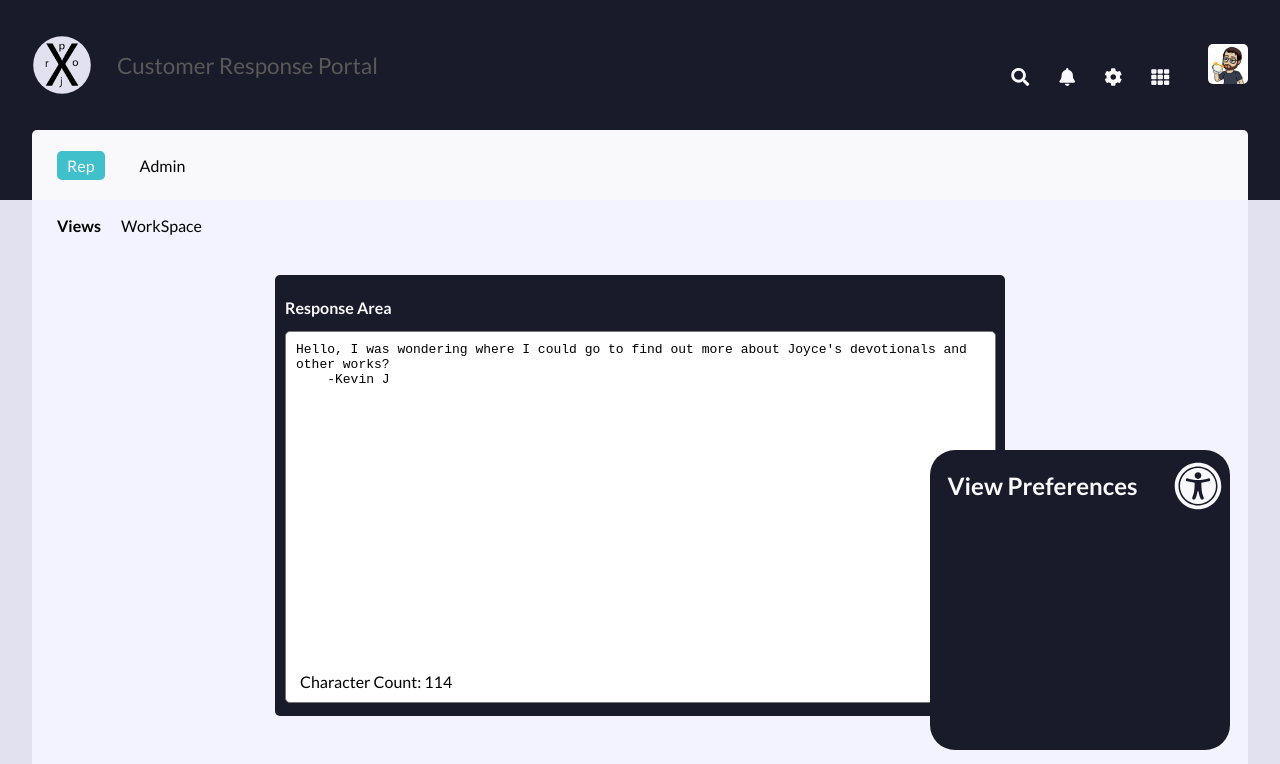
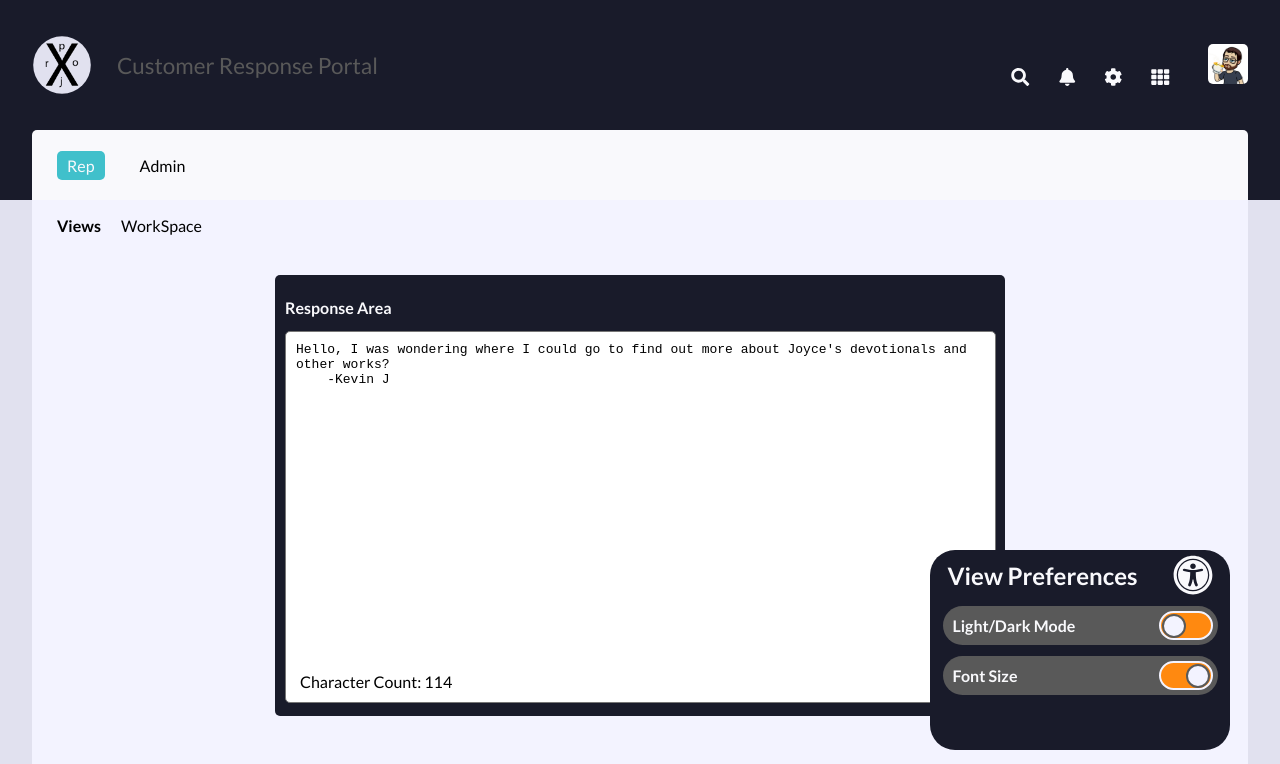
Before and after one commit to ZumDeWald/ProjX, a React (Create React App) app: page /rep in a window 1280 px wide. Shown: the top 764 px of the page. Built offline with nearby package versions, Linux system fonts and the light colour scheme.

Commit message:
Sliders are sliding

```diff
--- a/src/A11yBar.js
+++ b/src/A11yBar.js
@@ -4,10 +4,28 @@ import { FontAwesomeIcon } from '@fortawesome/react-fontawesome';
 import './a11yBar.css';
 
 const A11yBar = () => {
+
+  const buttonSlide = (e) => {
+    e.target.classList.toggle("slide-right");
+  }
   return(
     <aside className="a-bar-container">
       <h4 className="a11y-bar-header">View Preferences</h4>
       <FontAwesomeIcon icon="universal-access" className="a11y-icon"/>
+
+      <div className="a11y-option-container grid-position-1">
+        <h5 className="a11y-option-title">Light/Dark Mode</h5>
+        <div className="option-slider-container">
+          <div className="option-slider-button" onClick={buttonSlide}></div>
+        </div>
+      </div>
+
+      <div className="a11y-option-container grid-position-2">
+        <h5 className="a11y-option-title">Font Size</h5>
+        <div className="option-slider-container">
+          <div className="option-slider-button slide-right" onClick={buttonSlide}></div>
+        </div>
+      </div>
     </aside>
   )
 }
--- a/src/a11yBar.css
+++ b/src/a11yBar.css
@@ -3,11 +3,11 @@
   right: 50px;
   bottom: 50px;
   display: grid;
-  grid-template-columns: [ac1] 225px [ac2] 75px [ac3];
+  grid-template-columns: [ac1] 3fr [ac2] 1fr [ac3];
   grid-template-rows: [ar1] 1fr [ar2] 1fr [ar3] 1fr [ar4] 1fr [ar5];
-  grid-gap: 5px;
+  grid-gap: 0;
   width: 300px;
-  height: 300px;
+  height: 200px;
   background: var(--onyx);
   border-radius: 25px;
   z-index: 5;
@@ -25,6 +25,64 @@
   grid-column: ac2 / ac3;
   grid-row: ar1 / ar2;
   margin: auto;
-  font-size: 3rem;
+  font-size: 2.5rem;
   color: var(--gray1);
 }
+
+.a11y-option-container {
+  display: flex;
+  justify-content: space-between;
+  align-items: center;
+  width: 275px;
+  margin: auto;
+  background: var(--steel);
+  border-radius: 25px;
+}
+
+.a11y-option-title {
+  padding: 10px;
+  margin: 0;
+  font-size: 1rem;
+  color: var(--gray1);
+}
+
+.grid-position-1 {
+  grid-column: ac1 / ac3;
+  grid-row: ar2 / ar3;
+}
+
+.grid-position-2 {
+  grid-column: ac1 / ac3;
+  grid-row: ar3 / ar4;
+}
+
+.grid-position-3 {
+  grid-column: ac1 / ac3;
+  grid-row: ar4 / ar5;
+}
+
+.option-slider-container {
+  display: flex;
+  align-items: center;
+  width: 50px;
+  height: 25px;
+  margin: 5px;
+  background: var(--orange);
+  border: 2px solid var(--gray2);
+  border-radius: 25px;
+}
+
+.option-slider-button {
+  width: 20px;
+  height: 20px;
+  margin: 1px 0 0 1px;
+  background: var(--gray2);
+  border: 2px solid var(--steel);
+  border-radius: 50%;
+  cursor: pointer;
+  transition-duration: 300ms;
+}
+
+.slide-right {
+  transform: translate3d(24px, 0, 0);
+}
--- a/src/index.css
+++ b/src/index.css
@@ -7,6 +7,7 @@
   --gray2: #f3f3ff;
   --gray3: #e1e1ef;
   --highlight: #40c0cb;
+  --orange: #FF8910;
   --font-small: 1rem;
   --font-med: 1.3rem;
   --font-large: 1.5rem;
```
